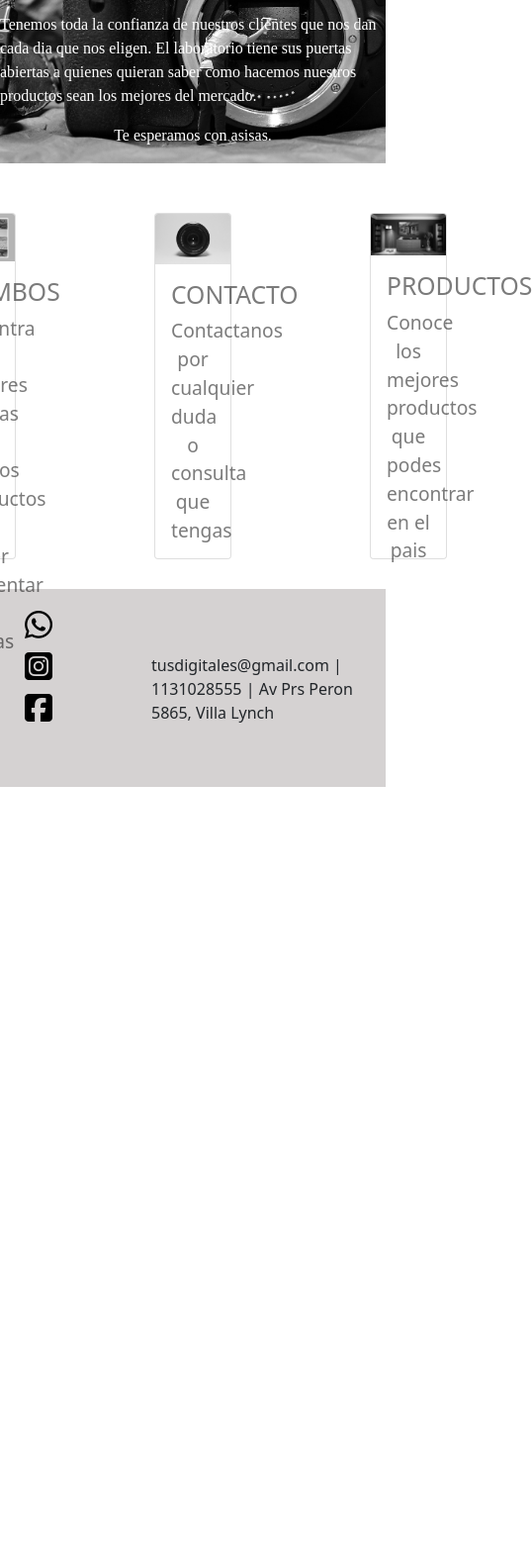
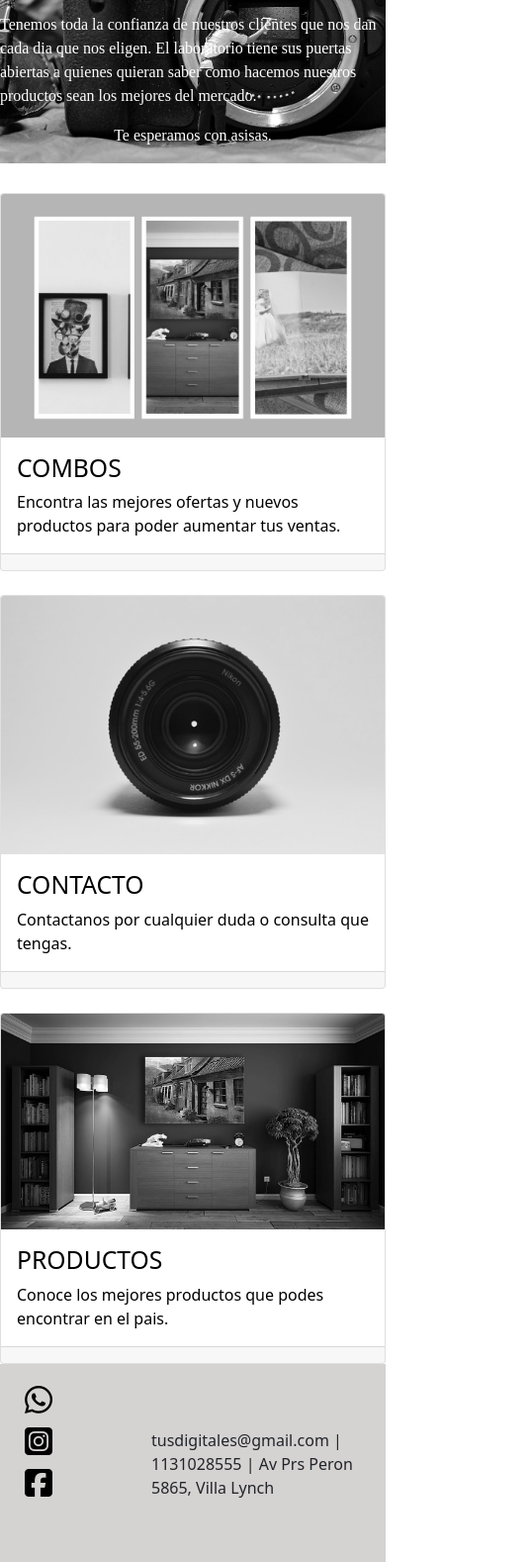
Before and after one commit to facubarila/facundo_Barila_PRE_ENTREGA_2, a plain HTML site: page index.html in a window 390 px wide. Shown: the part 740-2318 px from the top of the page at 99% size, 538 px wide, since content can reach past the window. Before the commit the page ends 1535 px from the top, so only its background shows below. Drawn offline with Linux system fonts and the light colour scheme; a web font is replaced by a local one.

Commit message:
falta formulario y toquetear la 404

```diff
--- a/index.html
+++ b/index.html
@@ -53,7 +53,7 @@
                   <a class="nav-link" href="./pages/nosotros.html">nosotros</a>
                 </li>
                 <li class="nav-item">
-                    <a class="nav-link disabled" href="./pages/contacto.html" tabindex="-1" aria-disabled="true">contacto</a>
+                  <a class="nav-link" href="./pages/contacto.html">contacto</a>
                 </li>
               </ul>
             </div>
@@ -147,6 +147,41 @@
           </div>
         </a>
       </div>
+      <div class="row row-cols-1 row-cols-md-3 g-4 d-lg-none mt-sm-1">
+        <a class="col text-decoration-none cardsResponsive hover" href="./pages/combos.html">
+          <div class="card h-100">
+            <img src="./assets/img/colage.jpg" class="card-img-top" alt="colageCombos">
+            <div class="card-body">
+              <h2 class="card-title">COMBOS</h2>
+              <p class="card-text">Encontra las mejores ofertas y nuevos productos para poder aumentar tus ventas.</p>
+            </div>
+            <div class="card-footer">
+            </div>
+          </div>
+        </a>
+        <a class="col text-decoration-none cardsResponsive hover" href="./pages/contacto.html">
+          <div class="card h-100">
+            <img src="./assets/img/transparecia-del-fondo-azulada.png" class="card-img-top" alt="fondocontacto">
+            <div class="card-body">
+              <h2 class="card-title">CONTACTO</h2>
+              <p class="card-text">Contactanos por cualquier duda o consulta que tengas.</p>
+            </div>
+            <div class="card-footer">
+            </div>
+          </div>
+        </a>
+        <a class="col text-decoration-none cardsResponsive hover" href="./pages/productos.html">
+          <div class="card h-100">
+            <img src="./assets/img/cuadro.jpg" class="card-img-top" alt="imgproductos">
+            <div class="card-body">
+              <h2 class="card-title">PRODUCTOS</h2>
+              <p class="card-text">Conoce los mejores productos que podes encontrar en el pais.</p>
+            </div>
+            <div class="card-footer">
+            </div>
+          </div>
+        </a>
+      </div>
     </main>
     <footer class="footer">
       <div class="divFooter">
@@ -156,7 +191,7 @@
         <a href="https://www.instagram.com/tusdigitales/">
             <i class="fa-brands fa-square-instagram icon"></i>
         </a>
-          <a href="">
+        <a href="./pages/error.html">
             <i class="fa-brands fa-square-facebook icon"></i>
         </a>
       </div>
--- a/scss/_error.scss
+++ b/scss/_error.scss
@@ -1,8 +1,10 @@
 .error{
     background-color: black;
     .imgerror{
+        width: 100%;
         height: 100vh;
         display: flex;
-        justify-content: center;
+        justify-items: center;
+        object-fit: cover;
     }
 }
--- a/scss/_mainindex.scss
+++ b/scss/_mainindex.scss
@@ -70,10 +70,14 @@
                 height: auto;
             }
         }
-        .hover:hover{
-            filter: grayscale(0);
-            transition: all 0.3s;
-        }
+    }
+    .hover:hover{
+        filter: grayscale(0);
+        transition: all 0.3s;
+    }
+    .cardsResponsive{
+        color: black;
+        filter: grayscale(1);
     }
 }
 @media (max-width: 992px){
@@ -83,13 +87,8 @@
     .main .section1{
         display: none;
     }
-    .divMain{
-        flex-direction: column;
-        margin-top: 50px;
-        .cards{
-          width: 300px;
-          height: auto;
-        }
+    .divMain .cards{
+        display: none;
     }
 }
 @media (min-width: 993px){
```
Also changed, not shown: pages/combos.html (+2 -2 lines), pages/contacto.html (+2 -2 lines), pages/error.html (+3 -1 lines), pages/nosotros.html (+2 -2 lines), pages/productos.html (+2 -2 lines), css/estilos.css, 1 other file. Lines whose indentation alone changed are shown as unchanged.
